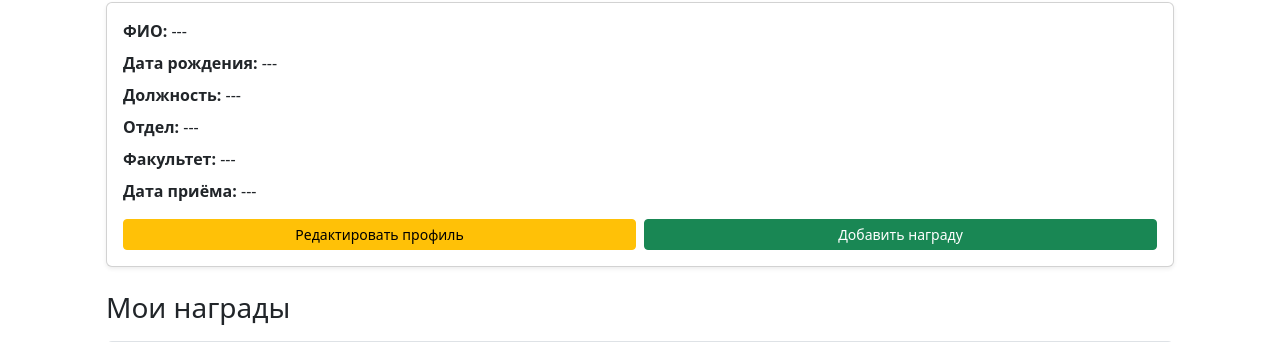
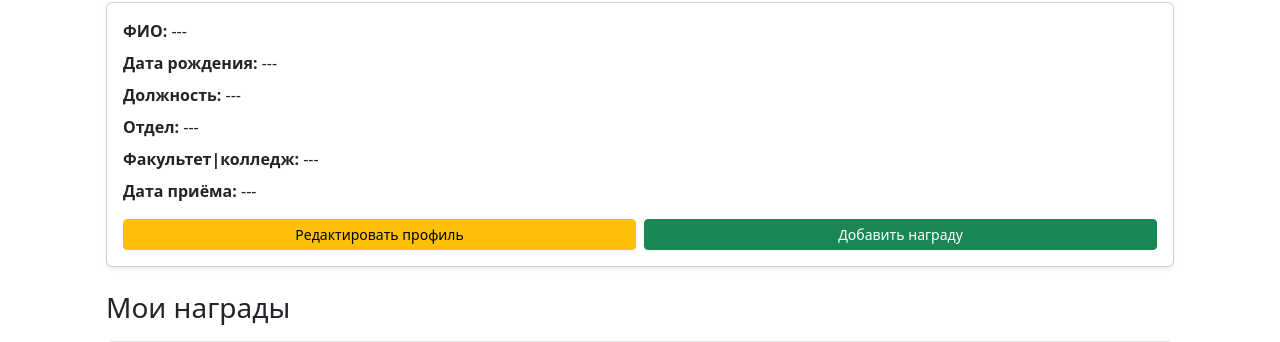
Before and after one commit to Kamchybek2004/award, a Django app: page /dashboard/ in a window 1280 px wide. Shown: the part 150-492 px from the top of the page. Run offline with Django 5.2, Linux system fonts and the light colour scheme; the visitor is signed in with stand-in values (Sample User, id 1); data comes from the database, SQL or seed files in the repository; data that the repository does not hold is empty.

Commit message:
добавление названии колледж и добавление колледжей в список FACULTIES в models.py

```diff
--- a/employer/models.py
+++ b/employer/models.py
@@ -22,6 +22,10 @@ FACULTIES = [
     ('pedfac', 'Педагогический факультет'),
     ('filfac', 'Филологический факультет'),
     ('econom_fac', 'Экономика и естественно-гуманитарных наук'),
+    ('atc', 'Аграрный техникум и экономический колледж'),
+    ('npc', 'Нарынский педагогический колледж'),
+    ('itc', 'Колледж иностранных языков и программирования компьютерных систем')
+
 ]
 
 HONORARY_TITLES = [
@@ -66,7 +70,7 @@ class Employer(models.Model):
     birth_date = models.DateField("Дата рождения", blank=True, null=True)
     position = models.CharField("Должность", max_length=100, blank=True, null=True)
     department = models.CharField("Отдел", max_length=100, blank=True, null=True)
-    faculty = models.CharField("Факультет", choices=FACULTIES, max_length=100, blank=True, null=True)
+    faculty = models.CharField("Факультет|колледж", choices=FACULTIES, max_length=100, blank=True, null=True)
     hire_date = models.DateField("Дата приема на работу", blank=True, null=True)
 
     def __str__(self):
--- a/employer/templates/employer/dashboard.html
+++ b/employer/templates/employer/dashboard.html
@@ -11,7 +11,7 @@
             <p class="mb-2"><b>Дата рождения:</b> {{ employer.birth_date|default_if_none:"---" }}</p>
             <p class="mb-2"><b>Должность:</b> {{ employer.position|default_if_none:"---" }}</p>
             <p class="mb-2"><b>Отдел:</b> {{ employer.department|default_if_none:"---" }}</p>
-            <p class="mb-2"><b>Факультет:</b> {{ employer.faculty|default_if_none:"---" }}</p>
+            <p class="mb-2"><b>Факультет|колледж:</b> {{ employer.faculty|default_if_none:"---" }}</p>
             <p class="mb-3"><b>Дата приёма:</b> {{ employer.hire_date|default_if_none:"---" }}</p>
 
             <!-- Кнопки -->
--- a/employer/templates/employer/employer_detail.html
+++ b/employer/templates/employer/employer_detail.html
@@ -24,7 +24,7 @@
               <td>{{ employer.position|default_if_none:"---" }}</td>
             </tr>
             <tr>
-              <th scope="row">Факультет:</th>
+              <th scope="row">Факультет|колледж:</th>
               <td>{{ employer.get_faculty_display|default_if_none:"---" }}</td>
             </tr>
             <tr>
```
